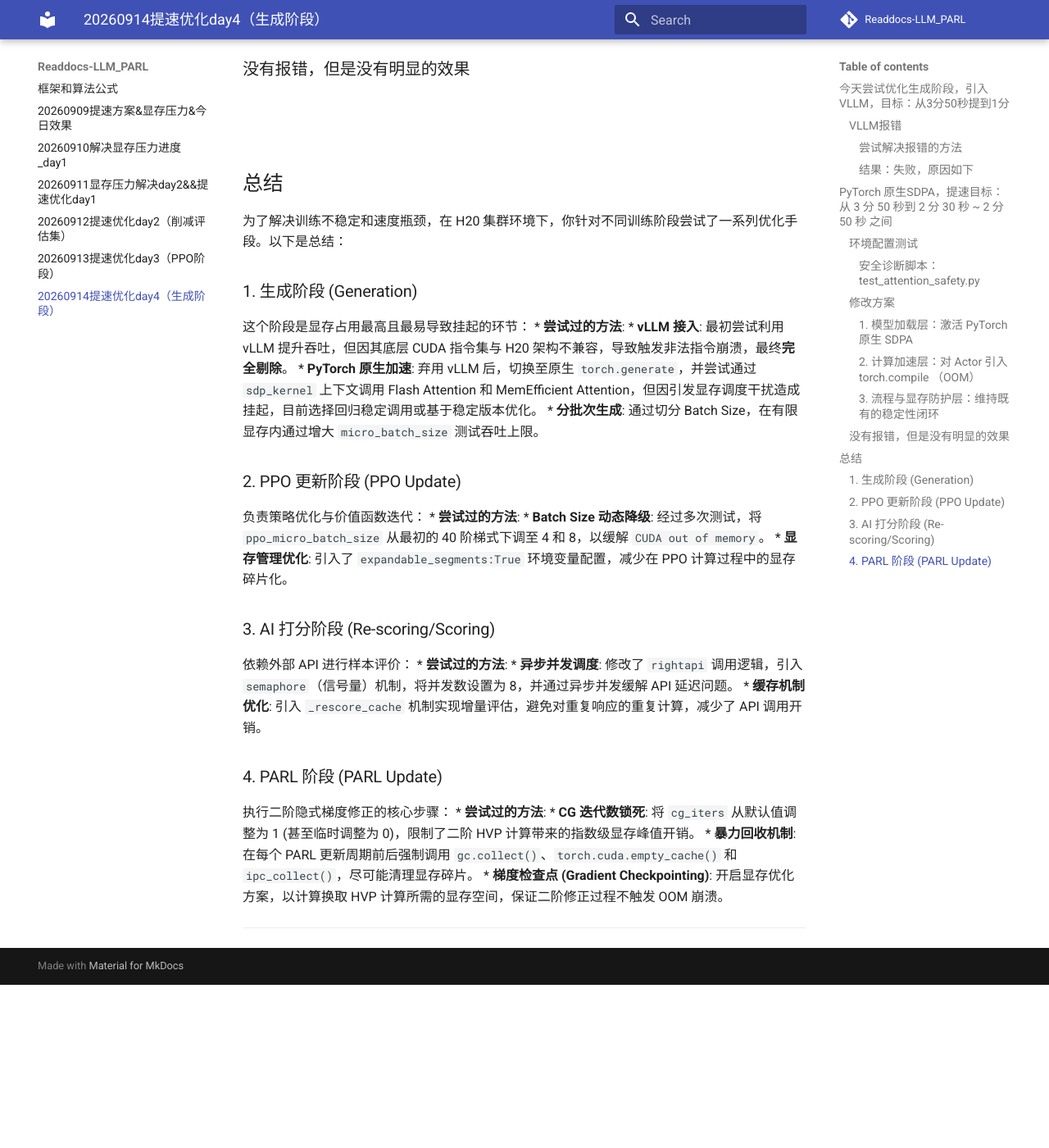
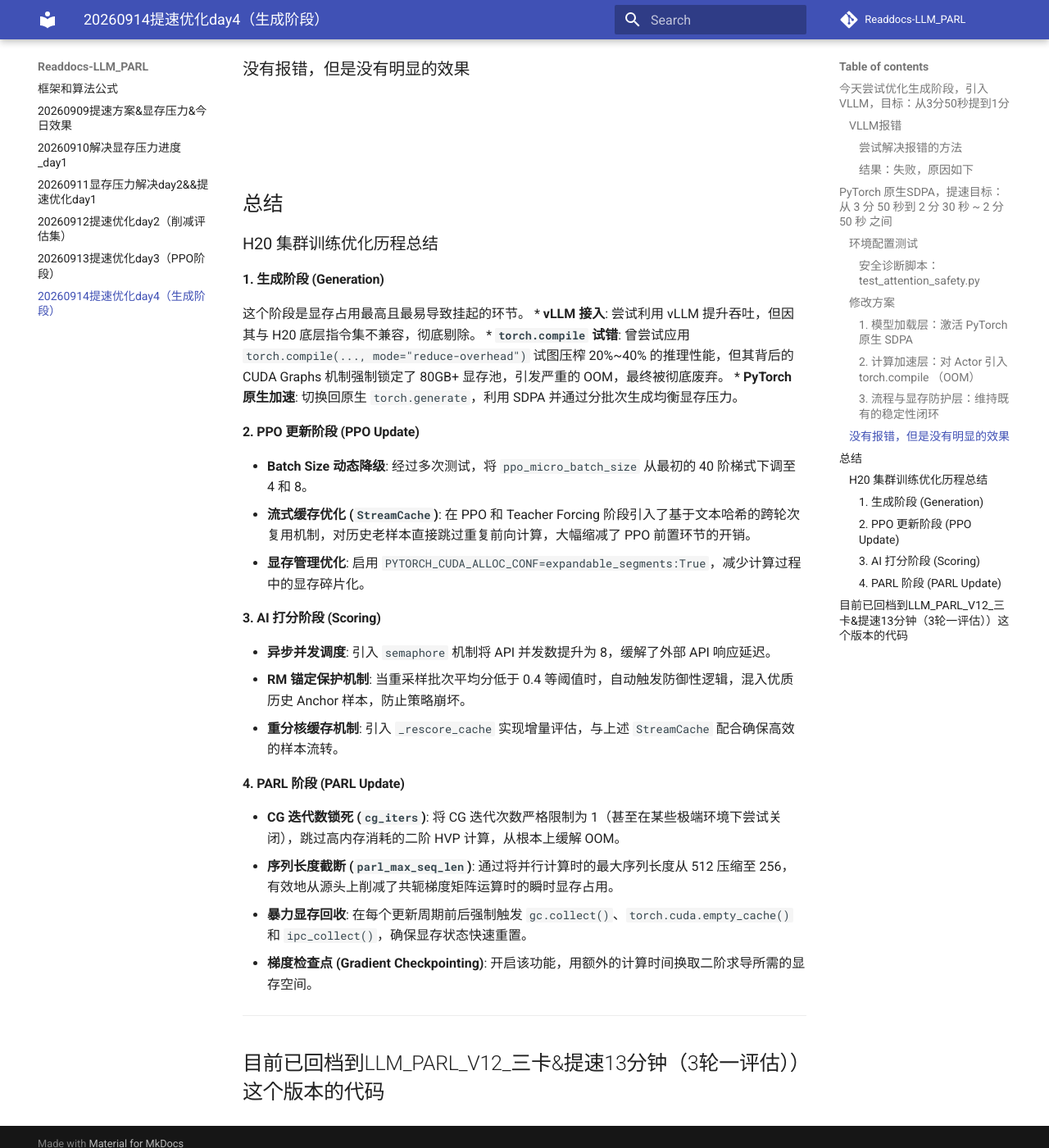
Before and after one commit to Luffy521-art/Readdocs-LLM_PARL, an MkDocs documentation site: the page built from docs/20260914提速优化day4.md, in a window 1280 px wide and 1400 px high, scrolled down 3793 px. Shown: the whole window at 82% size. Built offline with MkDocs 1.6.1 and Material for MkDocs 9.7.7, drawn with Linux system fonts in a browser that asks for light colours; comment, search, counter and statistics services are not loaded; before the commit the page ends 4994 px from its top, so only the background shows below that.

Commit message:
Update 20260914提速优化day4.md

```diff
--- a/docs/20260914提速优化day4.md
+++ b/docs/20260914提速优化day4.md
@@ -138,35 +138,35 @@ torch.cuda.ipc_collect()
 
 <br>
 <br>
+<br>
 
 ## 总结
 
-为了解决训练不稳定和速度瓶颈，在 H20 集群环境下，你针对不同训练阶段尝试了一系列优化手段。以下是总结：
 
-### 1. 生成阶段 (Generation)
-这个阶段是显存占用最高且最易导致挂起的环节：
-*   **尝试过的方法**:
-    *   **vLLM 接入**: 最初尝试利用 vLLM 提升吞吐，但因其底层 CUDA 指令集与 H20 架构不兼容，导致触发非法指令崩溃，最终**完全剔除**。
-    *   **PyTorch 原生加速**: 弃用 vLLM 后，切换至原生 `torch.generate`，并尝试通过 `sdp_kernel` 上下文调用 Flash Attention 和 MemEfficient Attention，但因引发显存调度干扰造成挂起，目前选择回归稳定调用或基于稳定版本优化。
-    *   **分批次生成**: 通过切分 Batch Size，在有限显存内通过增大 `micro_batch_size` 测试吞吐上限。
+### H20 集群训练优化历程总结
 
-### 2. PPO 更新阶段 (PPO Update)
-负责策略优化与价值函数迭代：
-*   **尝试过的方法**:
-    *   **Batch Size 动态降级**: 经过多次测试，将 `ppo_micro_batch_size` 从最初的 40 阶梯式下调至 4 和 8，以缓解 `CUDA out of memory`。
-    *   **显存管理优化**: 引入了 `expandable_segments:True` 环境变量配置，减少在 PPO 计算过程中的显存碎片化。
+#### 1. 生成阶段 (Generation)
+这个阶段是显存占用最高且最易导致挂起的环节。
+*   **vLLM 接入**: 尝试利用 vLLM 提升吞吐，但因其与 H20 底层指令集不兼容，彻底剔除。
+*   **`torch.compile` 试错**: 曾尝试应用 `torch.compile(..., mode="reduce-overhead")` 试图压榨 20%~40% 的推理性能，但其背后的 CUDA Graphs 机制强制锁定了 80GB+ 显存池，引发严重的 OOM，最终被彻底废弃。
+*   **PyTorch 原生加速**: 切换回原生 `torch.generate`，利用 SDPA 并通过分批次生成均衡显存压力。
 
-### 3. AI 打分阶段 (Re-scoring/Scoring)
-依赖外部 API 进行样本评价：
-*   **尝试过的方法**:
-    *   **异步并发调度**: 修改了 `rightapi` 调用逻辑，引入 `semaphore`（信号量）机制，将并发数设置为 8，并通过异步并发缓解 API 延迟问题。
-    *   **缓存机制优化**: 引入 `_rescore_cache` 机制实现增量评估，避免对重复响应的重复计算，减少了 API 调用开销。
+#### 2. PPO 更新阶段 (PPO Update)
+*   **Batch Size 动态降级**: 经过多次测试，将 `ppo_micro_batch_size` 从最初的 40 阶梯式下调至 4 和 8。
+*   **流式缓存优化 (`StreamCache`)**: 在 PPO 和 Teacher Forcing 阶段引入了基于文本哈希的跨轮次复用机制，对历史老样本直接跳过重复前向计算，大幅缩减了 PPO 前置环节的开销。
+*   **显存管理优化**: 启用 `PYTORCH_CUDA_ALLOC_CONF=expandable_segments:True`，减少计算过程中的显存碎片化。
 
-### 4. PARL 阶段 (PARL Update)
-执行二阶隐式梯度修正的核心步骤：
-*   **尝试过的方法**:
-    *   **CG 迭代数锁死**: 将 `cg_iters` 从默认值调整为 1 (甚至临时调整为 0)，限制了二阶 HVP 计算带来的指数级显存峰值开销。
-    *   **暴力回收机制**: 在每个 PARL 更新周期前后强制调用 `gc.collect()`、`torch.cuda.empty_cache()` 和 `ipc_collect()`，尽可能清理显存碎片。
-    *   **梯度检查点 (Gradient Checkpointing)**: 开启显存优化方案，以计算换取 HVP 计算所需的显存空间，保证二阶修正过程不触发 OOM 崩溃。
+#### 3. AI 打分阶段 (Scoring)
+*   **异步并发调度**: 引入 `semaphore` 机制将 API 并发数提升为 8，缓解了外部 API 响应延迟。
+*   **RM 锚定保护机制**: 当重采样批次平均分低于 0.4 等阈值时，自动触发防御性逻辑，混入优质历史 Anchor 样本，防止策略崩坏。
+*   **重分核缓存机制**: 引入 `_rescore_cache` 实现增量评估，与上述 `StreamCache` 配合确保高效的样本流转。
+
+#### 4. PARL 阶段 (PARL Update)
+*   **CG 迭代数锁死 (`cg_iters`)**: 将 CG 迭代次数严格限制为 1（甚至在某些极端环境下尝试关闭），跳过高内存消耗的二阶 HVP 计算，从根本上缓解 OOM。
+*   **序列长度截断 (`parl_max_seq_len`)**: 通过将并行计算时的最大序列长度从 512 压缩至 256，有效地从源头上削减了共轭梯度矩阵运算时的瞬时显存占用。
+*   **暴力显存回收**: 在每个更新周期前后强制触发 `gc.collect()`、`torch.cuda.empty_cache()` 和 `ipc_collect()`，确保显存状态快速重置。
+*   **梯度检查点 (Gradient Checkpointing)**: 开启该功能，用额外的计算时间换取二阶求导所需的显存空间。
 
 ---
+
+## 目前已回档到LLM_PARL_V12_三卡&提速13分钟（3轮一评估））这个版本的代码
```
